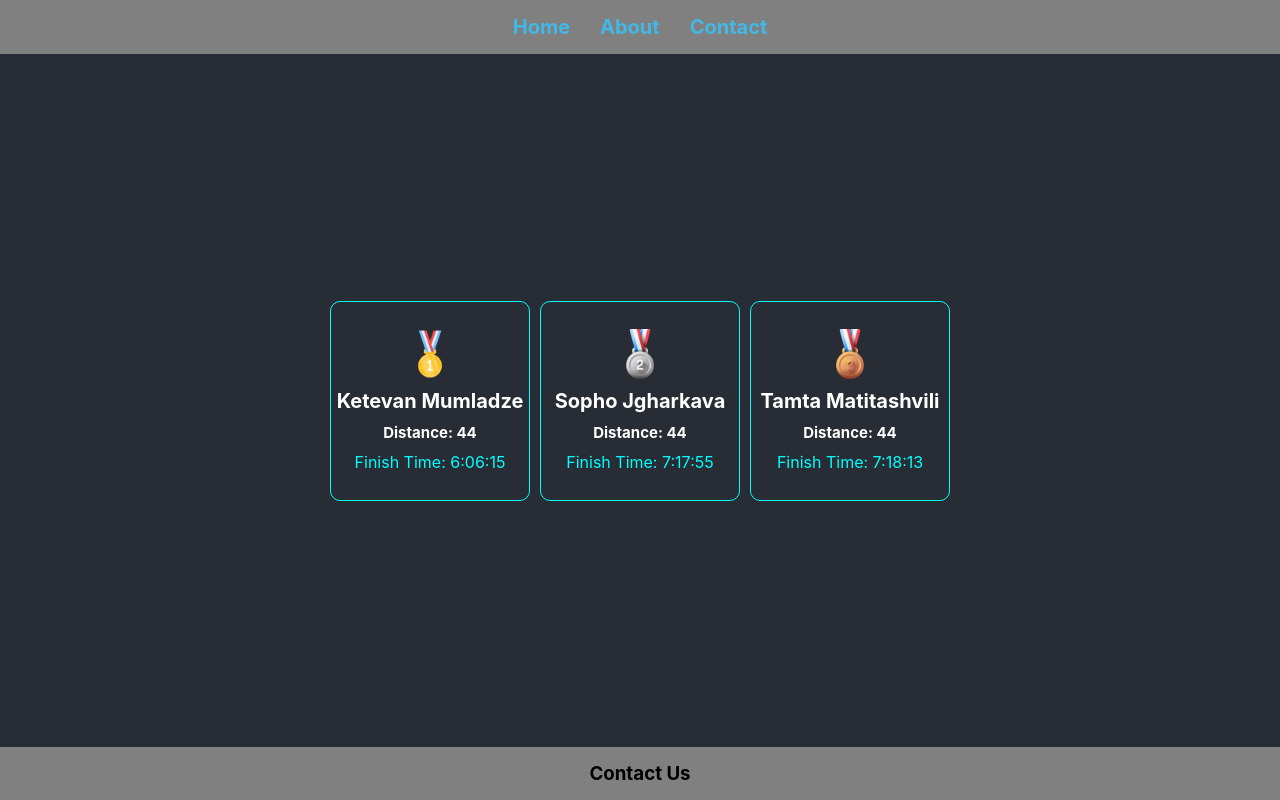
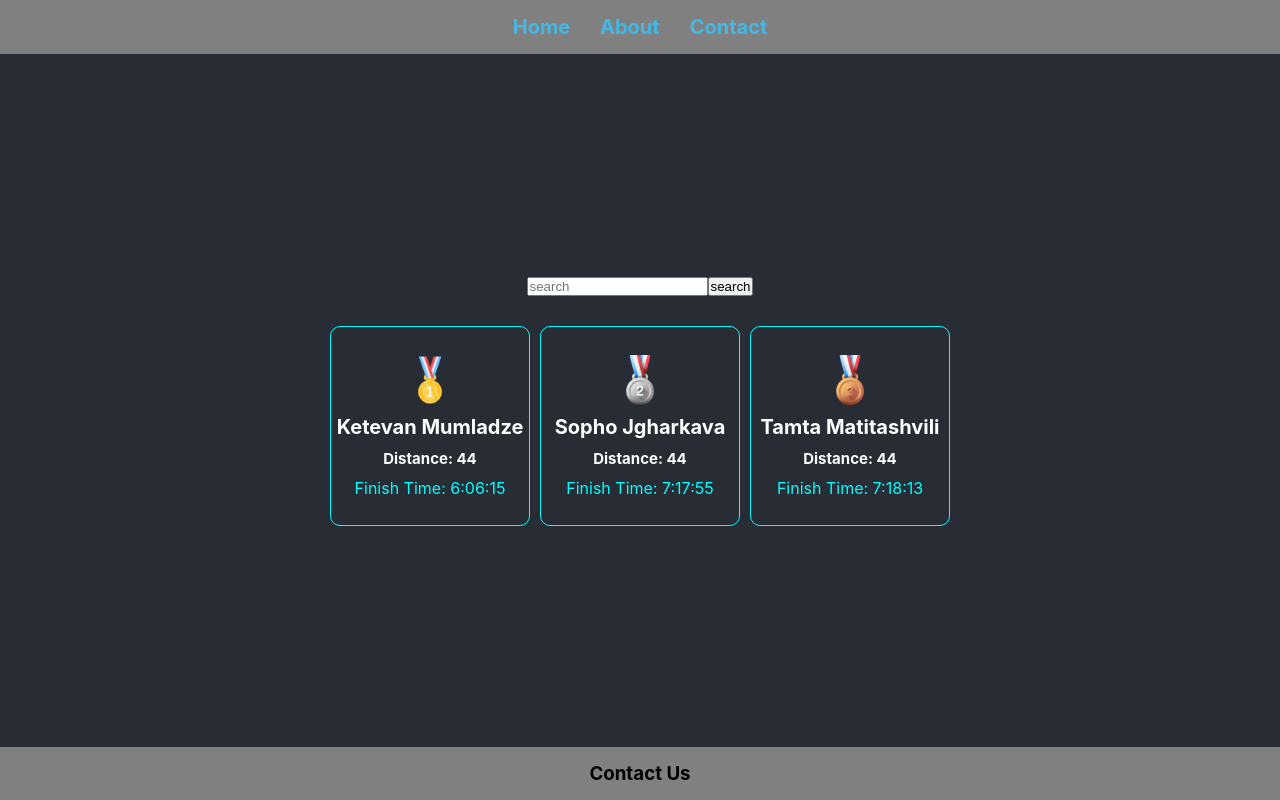
Before and after one commit to kmumladze/React, a React (Create React App) app: page / in a window 1280 px wide. Built offline with nearby package versions, Linux system fonts and the light colour scheme.

Commit message:
feat: search input and button

```diff
--- a/src/components/Layout.css
+++ b/src/components/Layout.css
@@ -17,6 +17,8 @@
 }
 .content {
   display: flex;
+  flex-direction: column;
+  gap: 30px;
   justify-content: center;
   align-items: center;
   flex: 1;
--- a/src/components/Layout.js
+++ b/src/components/Layout.js
@@ -55,6 +55,12 @@ export function Layout() {
 
   return (
     <div className="content">
+
+      <div className="search-container">
+        <input type="text" placeholder="search"></input>
+        <button>search</button>
+      </div>
+
       <div className="grid-container">
         {femaleRunners.map((runner) => (
           <Profile key={runner.name}>
```
